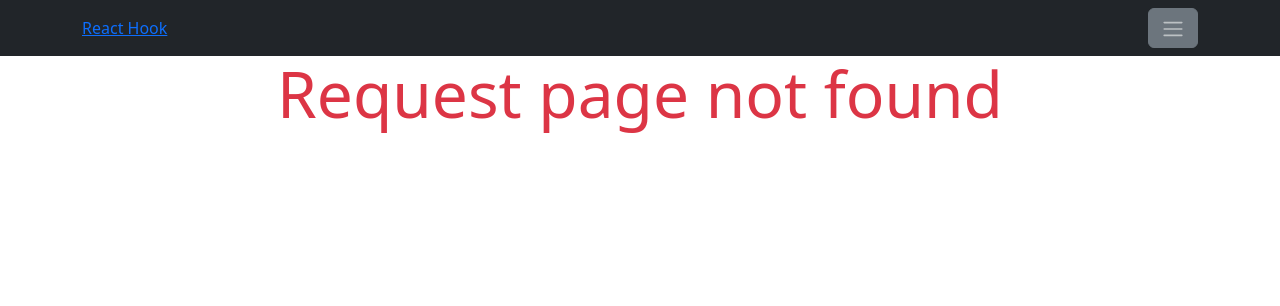
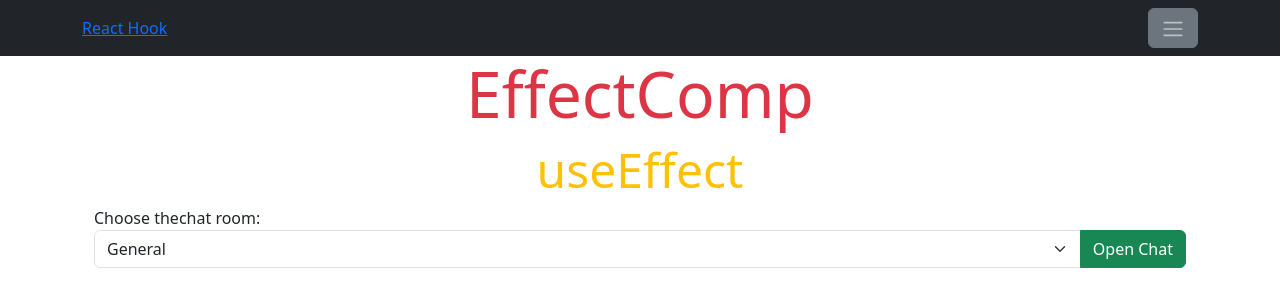
Before and after one commit to MadhuriKM/React-Hooks, a React (Create React App) app: page /hooks/effect/useEffect in a window 1280 px wide. Before the commit this address had no page. Shown: the top 306 px of the page. Built offline with nearby package versions, Linux system fonts and the light colour scheme.

Commit message:
Updated Effect hook

```diff
--- a/src/Pages/Container.jsx
+++ b/src/Pages/Container.jsx
@@ -6,6 +6,8 @@ import EffectComp from '../component/EffectComp'
 import Pnf from '../component/Pnf'
 import Ex1 from '../screens/Ex1'
 import Ex2 from '../screens/Ex2'
+import Ex3 from '../screens/Ex3'
+import Ex4 from '../screens/Ex4'
 
 
 function ContainerComp() {
@@ -18,7 +20,10 @@ function ContainerComp() {
             <Route path={`useReducer`} element={<Ex2/>}/>
 
         </Route>
-        <Route path={`/hooks/effect`} element={<EffectComp/>}/>
+        <Route path={`/hooks/effect`} element={<EffectComp/>}>
+          <Route path={`useEffect`} element={<Ex3/>}/>
+          <Route path={`useLayoutEffect`} element={<Ex4/>}/>
+            </Route>
         <Route path={`/*`} element={<Pnf/>}/>
 
     </Routes>
--- a/src/Pages/Menu.jsx
+++ b/src/Pages/Menu.jsx
@@ -37,6 +37,14 @@ function Menu() {
                 </li>
                 <li className="nav-item">
                     <NavLink to={`/hooks/effect`} className="nav-link">Effect hook</NavLink>
+                    <ul className="nav flex-column ms-4">
+                        <li className="nav-item">
+                            <NavLink to={`/hooks/effect/useEffect`} className="nav-link">useEffect Hook</NavLink>
+                        </li>
+                        <li className="nav-item">
+                            <NavLink to={`/hooks/effect/useLayoutEffect`} className="nav-link">useLayoutEffect Hook</NavLink>
+                        </li>
+                    </ul>
                 </li>
             </ul>
         </div>
--- a/src/component/EffectComp.jsx
+++ b/src/component/EffectComp.jsx
@@ -1,4 +1,5 @@
 import React from 'react'
+import { Outlet } from 'react-router-dom'
 
 function EffectComp() {
   return (
@@ -8,6 +9,7 @@ function EffectComp() {
                 <h3 className="display-3 text-danger">EffectComp</h3>
             </div>
         </div>
+        <Outlet/>
     </div>
   )
 }
--- /dev/null
+++ b/src/doc/Chat.jsx
@@ -0,0 +1,14 @@
+import React from "react"
+
+function createConnection (serverUrl,roomId) {
+    return {
+        connect() {
+            console.log(`connecting to ${roomId}, room at ${serverUrl}...`)
+        },
+        disconnect() {
+            console.log(`disconnected from ${roomId}, room @ ${serverUrl}...`)
+        }
+    }
+}
+
+export default createConnection
--- /dev/null
+++ b/src/doc/ChatRoom.jsx
@@ -0,0 +1,35 @@
+import React, { useEffect, useState } from 'react'
+import createConnection from './Chat'
+
+function ChatRoom(props) {
+const [serverUrl,setServerUrl] = useState("http://localhost:1234")
+let { roomId } = props
+
+useEffect(() => {
+    const connection = createConnection(serverUrl, roomId)
+    connection.connect() // mount stage
+
+    return () => {
+        connection.disconnect() // unmout
+    }
+
+}, [roomId,serverUrl])
+return (
+    <div className="row">
+        <div className="row">
+            <div className="col-md-12 text-center">
+                <h3 className="text-success"> Server URL: {''}</h3>
+
+                <div className="form-group">
+                    <input type="text" value={serverUrl} onChange={e => setServerUrl(e.target.value)} className="form-control" />
+                </div>
+                <h1 className="text-success display-1">
+                    welcome to the { props.roomId} room!
+                </h1>
+            </div>
+        </div>
+    </div>
+)
+}
+
+export default ChatRoom
--- a/src/screens/Ex1.jsx
+++ b/src/screens/Ex1.jsx
@@ -1,6 +1,13 @@
-import React from 'react'
+import React, { useState } from 'react'
 
 function Ex1() {
+  // const [state,handler] = useState(initialvalue)
+
+  const [num,setNum] = useState(0)
+
+  const addVal = (val) => {
+    setNum(num + val)
+  }
   return (
     <div className="container">
         <div className="row">
@@ -8,6 +15,13 @@ function Ex1() {
                 <h3 className="display-3 text-warning">useState Hooks</h3>
             </div>
         </div>
+
+        <div className="row">
+            <div className="col-md-12 text-center">
+                <h3 className="text-success"> num = { num }</h3>
+                <button className='btn btn-primary' onClick={() => addVal(1)}>Add+1</button>
+            </div>
+        </div>
     </div>
   )
 }
--- /dev/null
+++ b/src/screens/Ex3.jsx
@@ -0,0 +1,62 @@
+import React, { useEffect, useState } from 'react'
+import ChatRoom  from '../doc/ChatRoom'
+
+
+    /*
+
+        useEffect(callback,[dependency list])
+
+        1. mount
+        useEffect(function(){},[])
+
+        2. Update
+        useEffect(function(){},[dep])
+
+        3. UnMount
+        useEffect(function(){
+            return ()=> {
+
+            }
+        }, [])
+    */
+        function Ex3() {
+            const [roomId,setRoomId] = useState('general')
+            const [show,setShow] = useState(false)
+        useEffect(() => {
+
+        },[])
+    return (
+        <div className="container">
+            <div className="row">
+                <div className="col-md-12 text-center">
+                    <h3 className="display-5 text-warning">useEffect</h3>
+                </div>
+            </div>
+
+            <div className="row">
+                <div className="col-md-12">
+                    <label htmlfor="">Choose thechat room: {''}</label>
+                    <div className="input-group">
+                        <select className="form-select" value={roomId} onChange={e => setRoomId(e.target.value)}>
+                            <option value="general">General</option>
+                            <option value="travel">Travel</option>
+                            <option value="music">Music</option>
+                        </select>
+                        {
+                            show ? <button onClick={() => setShow(!show)} className="btn btn-danger">Close Chat</button>
+                               : <button onClick={() => setShow(!show)} className="btn btn-success">Open Chat</button>
+                        }
+                    </div>
+                </div>
+            </div>
+            {
+                show && <hr/>
+            }
+            {
+                show && <ChatRoom roomId={roomId}/>
+            }
+        </div>
+    )
+}
+
+export default Ex3
--- /dev/null
+++ b/src/screens/Ex4.jsx
@@ -0,0 +1,15 @@
+import React from 'react'
+
+function Ex4() {
+    return (
+        <div className="container">
+            <div className="row">
+                <div className="col-md-12 text-center">
+                    <h3 className="display-5 text-warning">useLayoutEffect</h3>
+                </div>
+            </div>
+        </div>
+    )
+}
+
+export default Ex4
```
